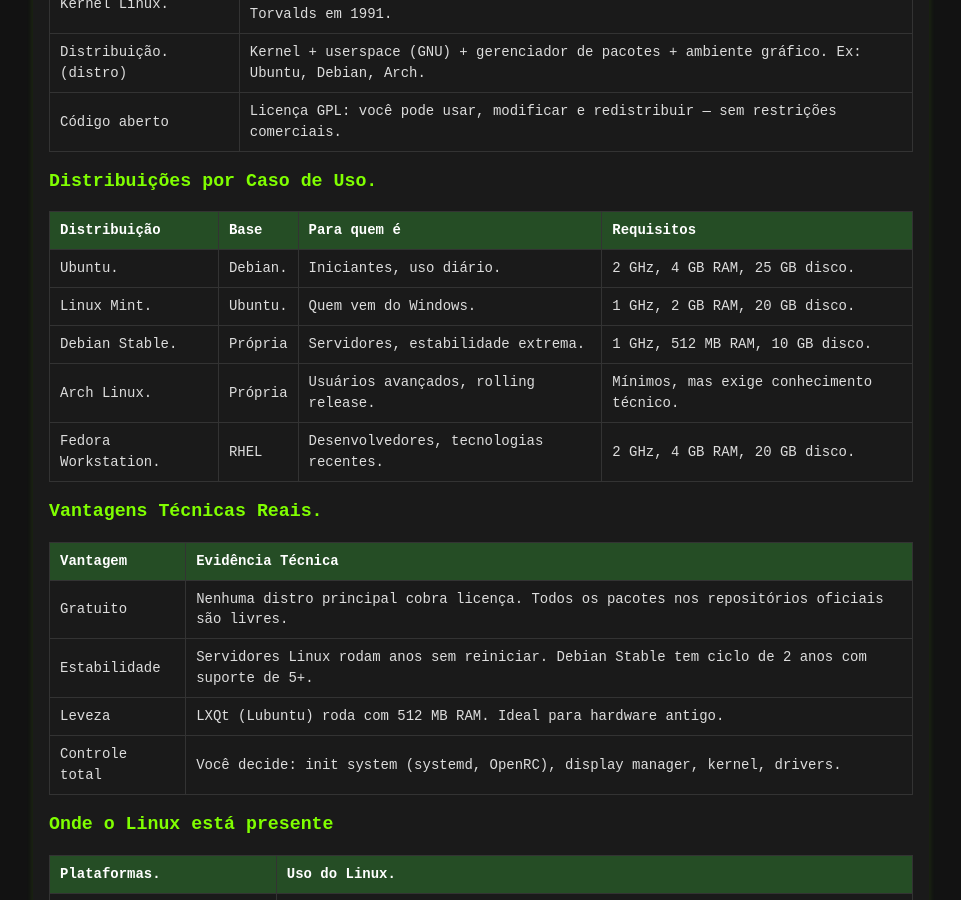
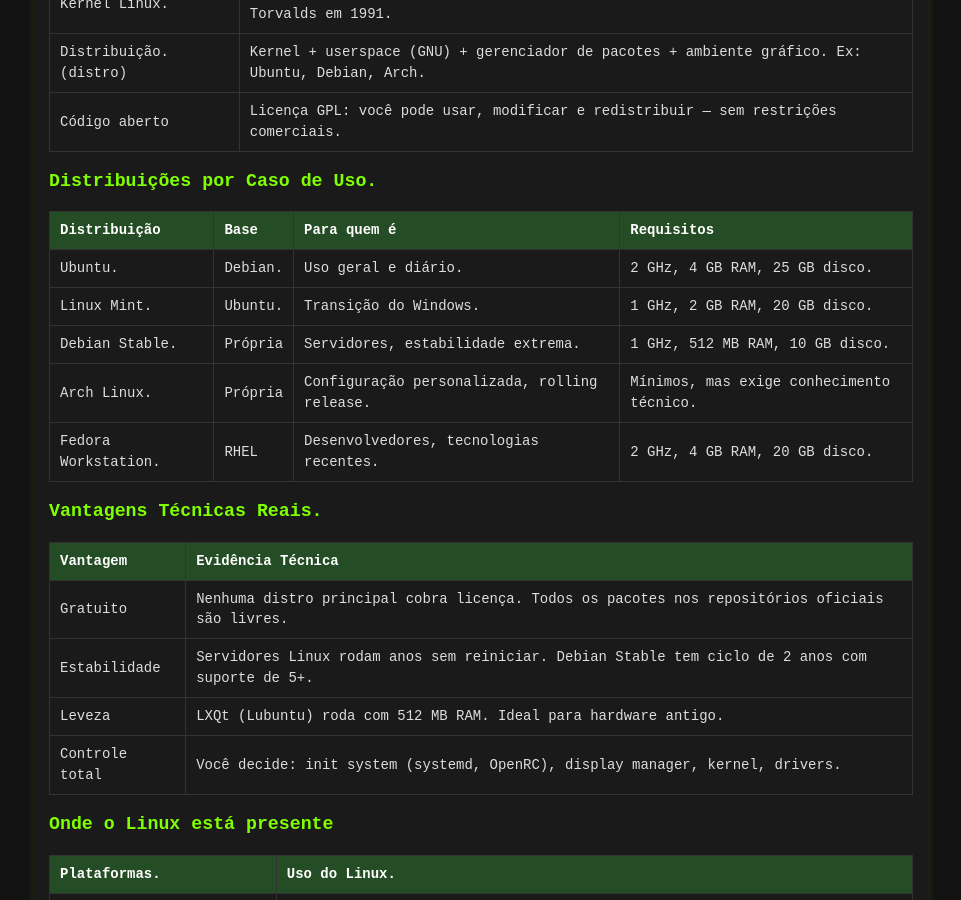
Before and after one commit to Piolinux/piolinux-site, a Jekyll site: the page built from _pages/_iniciantes/linux-o-essencial-tecnico.md, in a window 1280 px wide and 900 px high, scrolled down 524 px. Shown: the whole window, without its empty margins (159-1120 px from the left). Built offline with Jekyll 4.4.1, drawn with Linux system fonts in a browser that asks for light colours.

Commit message:
Update linux-o-essencial-tecnico.md

```diff
--- a/_pages/_iniciantes/linux-o-essencial-tecnico.md
+++ b/_pages/_iniciantes/linux-o-essencial-tecnico.md
@@ -56,13 +56,13 @@ tags: [linux, kernel, open-source, sistema-operacional,]
     <tr>
       <td data-label="Distribuição">Ubuntu.</td>
       <td data-label="Base">Debian.</td>
-      <td data-label="Para quem é">Iniciantes, uso diário.</td>
+      <td data-label="Para quem é">Uso geral e diário.</td>
       <td data-label="Requisitos">2 GHz, 4 GB RAM, 25 GB disco.</td>
     </tr>
     <tr>
       <td data-label="Distribuição">Linux Mint.</td>
       <td data-label="Base">Ubuntu.</td>
-      <td data-label="Para quem é">Quem vem do Windows.</td>
+      <td data-label="Para quem é">Transição do Windows.</td>
       <td data-label="Requisitos">1 GHz, 2 GB RAM, 20 GB disco.</td>
     </tr>
     <tr>
@@ -74,7 +74,7 @@ tags: [linux, kernel, open-source, sistema-operacional,]
     <tr>
       <td data-label="Distribuição">Arch Linux.</td>
       <td data-label="Base">Própria</td>
-      <td data-label="Para quem é">Usuários avançados, rolling release.</td>
+      <td data-label="Para quem é">Configuração personalizada, rolling release.</td>
       <td data-label="Requisitos">Mínimos, mas exige conhecimento técnico.</td>
     </tr>
     <tr>
```
